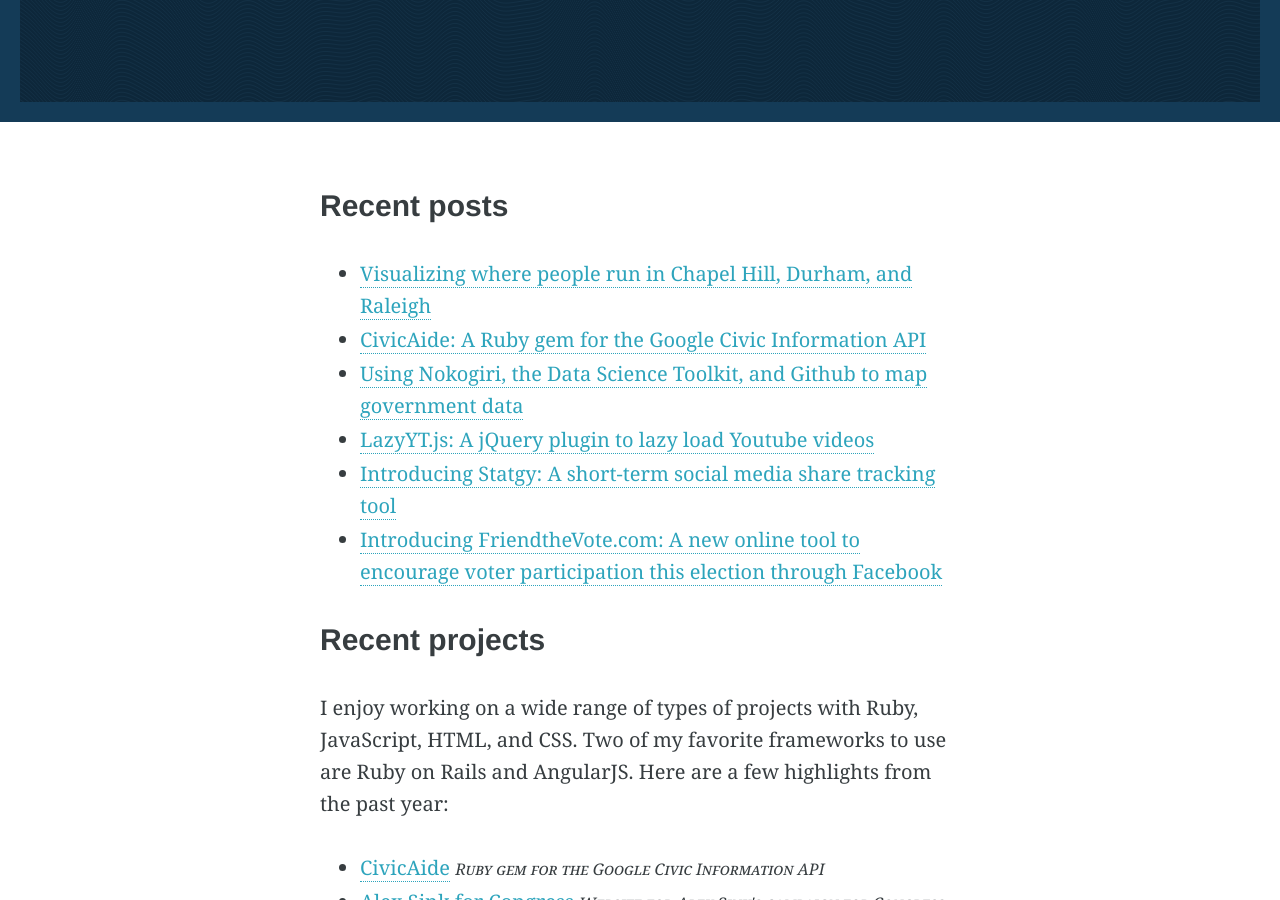
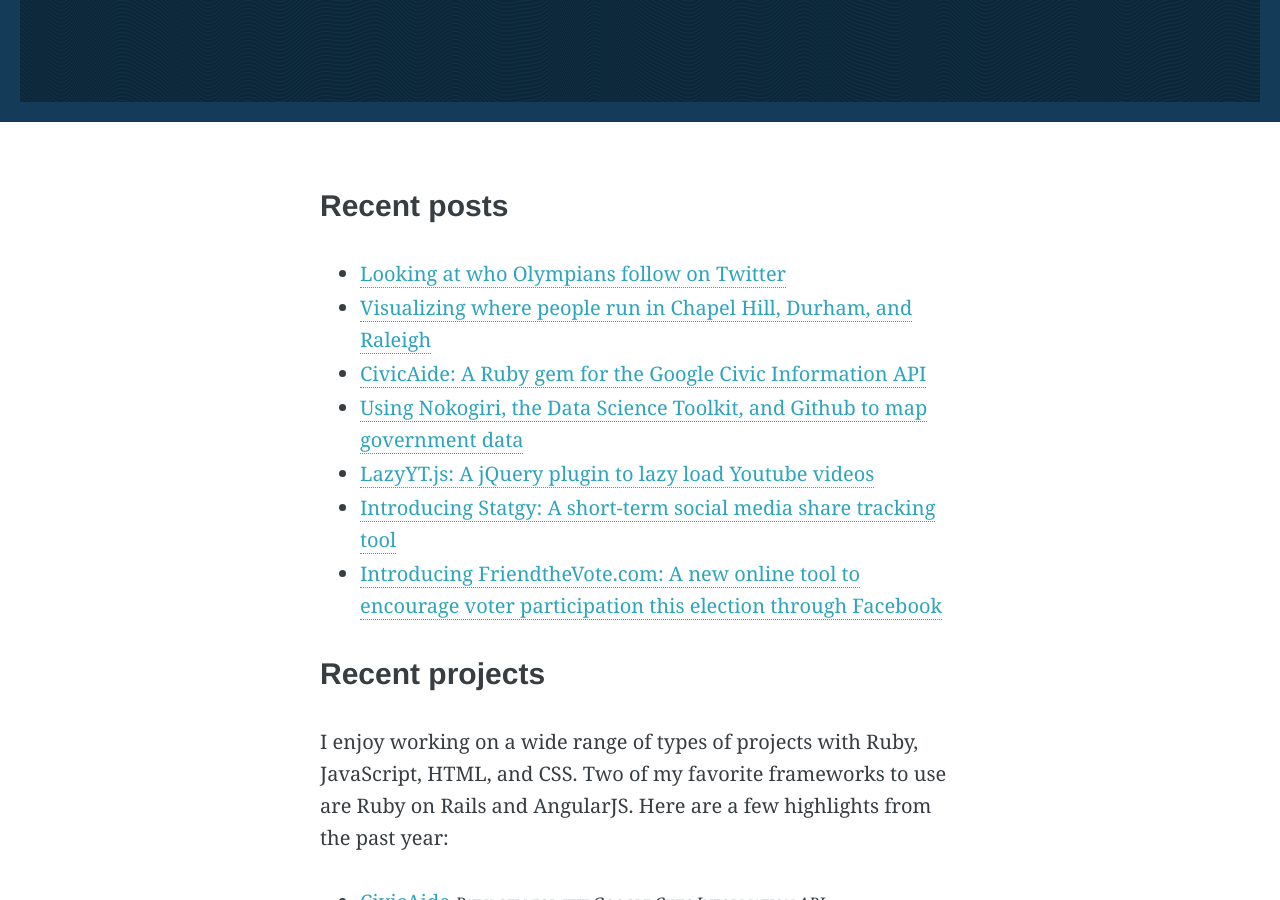
Before and after one commit to tylerpearson/old-site, a Jekyll site: the page built from index.html, in a window 1280 px wide and 900 px high, scrolled down 778 px. Built offline with Jekyll 4.4.1, drawn with Linux system fonts in a browser that asks for light colours; Markdown is read by kramdown in place of the engine named in the settings.

Commit message:
Add Twitter blog post link

```diff
--- a/index.html
+++ b/index.html
@@ -24,6 +24,7 @@ title: Tyler Pearson
                 <h2>Recent posts</h2>
 
                 <ul>
+                  <li><a href="http://www.newmediacampaigns.com/blog/analyzing-who-olympians-follow-on-twitter">Looking at who Olympians follow on Twitter</a></li>
                   <li><a href="http://www.newmediacampaigns.com/blog/visualizing-most-popular-running-routes-in-chapel-hill-durham-and-raleigh">Visualizing where people run in Chapel Hill, Durham, and Raleigh</a></li>
                   <li><a href="http://www.newmediacampaigns.com/blog/civicaide-a-ruby-gem-for-the-google-civic-information-api">CivicAide: A Ruby gem for the Google Civic Information API</a></li>
                   <li><a href="http://www.newmediacampaigns.com/blog/scraping-geocoding-mapping-government-data">Using Nokogiri, the Data Science Toolkit, and Github to map government data</a></li>
```
